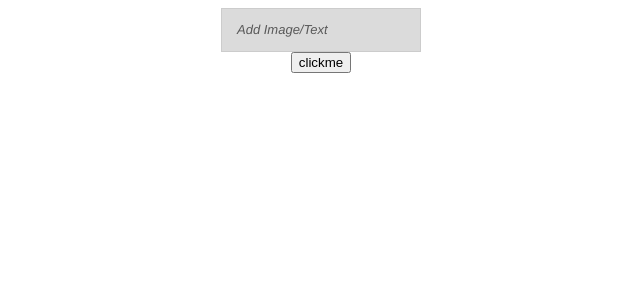
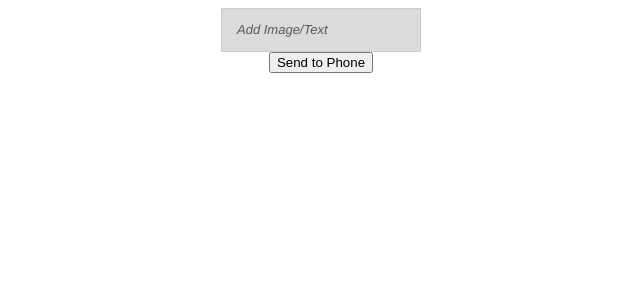
Before and after one commit to JettHiggins/web-test, a Flask app: page / in a window 1280 px wide. Shown: the top 300 px of the page, without its empty margins (319-959 px from the left). Run offline with Flask 3, Linux system fonts and the light colour scheme; some libraries are stand-ins or nearby versions.

Commit message:
Slight cleanup

```diff
--- a/app.py
+++ b/app.py
@@ -1,6 +1,5 @@
 from flask import Flask
 from flask import render_template
-from flask import url_for
 app = Flask(__name__)
 
 @app.route("/")
--- a/static/app.js
+++ b/static/app.js
@@ -1,8 +1,3 @@
-
-// Plan, Have a Text Box That can take in copied Text and Images,
-// Have a button to send the copied Text/image to the backend
-// Store the Text/Image in the database of whoever is using it.
-// Need to add a rich text editor to website.
 
 const quill = new Quill('#editor', {
   modules: { toolbar: false },
--- a/templates/index.html
+++ b/templates/index.html
@@ -11,7 +11,7 @@
             <div id="editor"></div>
         </div>
         <div class="flex-item-2">
-            <input id="clickMe" type="button" value="clickme" onclick="getInput();"/>
+            <input id="Send" type="button" value="Send to Phone" onclick="getInput();"/>
         </div>
     </div>
     <script src="{{ url_for('static', filename='app.js') }}"></script>
```
